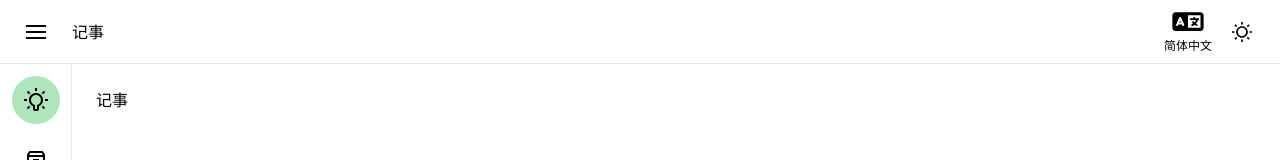
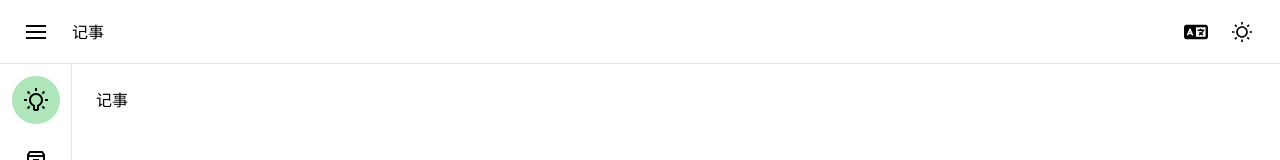
Before and after one commit to taskward/taskward-v1-website, a React (Vite) app: page / in a window 1280 px wide. Shown: the top 160 px of the page. Built offline with nearby package versions, Linux system fonts and the light colour scheme.

Commit message:
Update UI.

```diff
--- a/src/components/Header/index.tsx
+++ b/src/components/Header/index.tsx
@@ -88,15 +88,14 @@ function LanguageIcon() {
 
   return (
     <div
-      className="flex flex-col items-center text-xs cursor-pointer"
+      className="p-2 rounded-full hover:bg-gray-200 dark:hover:bg-gray-500 active:bg-gray-100 dark:active:bg-gray-600 flex justify-center items-center cursor-pointer transition-colors"
       onClick={changeLanguage}
     >
       <Icon.Language
-        width="40"
-        height="25"
+        width="24"
+        height="24"
         className="fill-black dark:fill-white"
       />
-      <div className="px-1 mt-1 select-none">{t("CURRENT.LANGUAGE")}</div>
     </div>
   );
 }
```
